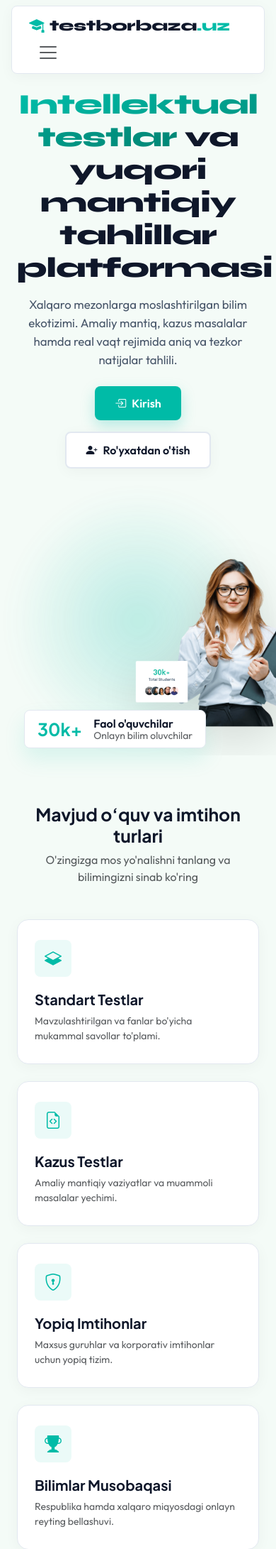
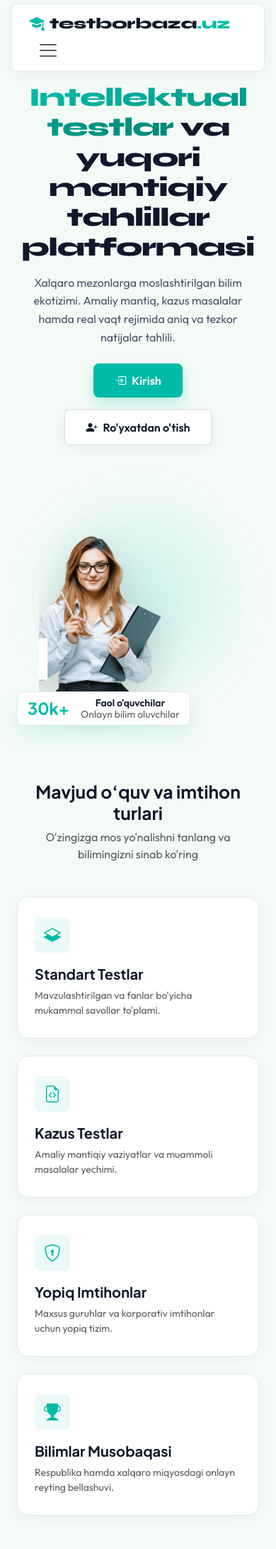
Before and after one commit to jcodetab/online_test_platform, a Django app: template templates/registration/home.html in a window 390 px wide; the page is wider, and only the part inside the window is pictured. Shown: the top 2182 px of that part at 71% size. Run offline with Django 5.2, Linux system fonts and the light colour scheme; the template is opened without the code that fills it, so the values that code supplies are empty.

Commit message:
Hero qismi, rasm maskasi, Back to Top tugmasi va mobile versiya to'liq to'g'rilandi

```diff
--- a/templates/registration/home.html
+++ b/templates/registration/home.html
@@ -69,8 +69,9 @@
         .educate-nav-container {
             max-width: 1240px;
             margin: 0 auto;
-            position: relative;
-            z-index: 100;
+            position: sticky;
+            top: 15px;
+            z-index: 1000;
         }
 
         .custom-nav {
@@ -79,6 +80,7 @@
             box-shadow: var(--shadow-sm);
             padding: 10px 24px !important;
             border: 1px solid var(--border-clean);
+            backdrop-filter: blur(10px);
         }
 
         .brand-text {
@@ -124,12 +125,19 @@
             color: #FFFFFF;
         }
 
-        /* HERO TITLE & TEXT */
+        /* HERO SECTION */
+        .hero-section {
+            min-height: 80vh;
+            display: flex;
+            align-items: center;
+            padding: 40px 0;
+        }
+
         .hero-title {
             font-family: 'Syne', sans-serif;
-            font-size: 3.1rem;
+            font-size: 3.2rem;
             font-weight: 800;
-            letter-spacing: -1px;
+            letter-spacing: -1.2px;
             line-height: 1.15;
         }
 
@@ -142,18 +150,18 @@
 
         .hero-desc {
             font-family: 'Outfit', sans-serif;
-            font-size: 1.05rem;
-            line-height: 1.55;
+            font-size: 1.1rem;
+            line-height: 1.6;
             color: var(--text-muted);
             max-width: 520px;
         }
 
-        /* KVADRAT SHAKLDAGI TUGMALAR */
+        /* KVADRAT TUGMALAR */
         .btn-sq-login {
             background-color: var(--brand-primary) !important;
             color: #FFFFFF !important;
             font-weight: 700;
-            padding: 12px 28px;
+            padding: 12px 30px;
             border-radius: var(--btn-radius);
             border: none;
             box-shadow: 0 8px 20px rgba(0, 187, 167, 0.25);
@@ -173,7 +181,7 @@
             background-color: var(--card-bg) !important;
             color: var(--text-main) !important;
             font-weight: 700;
-            padding: 12px 28px;
+            padding: 12px 30px;
             border-radius: var(--btn-radius);
             border: 2px solid var(--border-clean);
             box-shadow: var(--shadow-sm);
@@ -204,16 +212,11 @@
             text-decoration: none !important;
         }
 
-        .btn-sq-dashboard:hover {
-            background-color: var(--brand-hover) !important;
-            transform: translateY(-2px);
-        }
-
-        /* HERO GRAPHICS & AURA EFFECT */
+        /* HERO GRAPHICS - NATURAL CONTAINER */
         .hero-graphics-container {
             position: relative;
             width: 100%;
-            max-width: 520px;
+            max-width: 480px;
             margin: 0 auto;
             display: flex;
             align-items: flex-end;
@@ -222,49 +225,53 @@
 
         .hero-aura-bg {
             position: absolute;
-            width: 380px;
-            height: 380px;
-            background: radial-gradient(circle, rgba(0,187,167,0.35) 0%, rgba(0,187,167,0) 70%);
+            width: 360px;
+            height: 360px;
+            background: radial-gradient(circle, rgba(0,187,167,0.3) 0%, rgba(0,187,167,0) 70%);
             top: 50%;
             left: 50%;
             transform: translate(-50%, -50%);
             z-index: 1;
-            filter: blur(20px);
+            filter: blur(25px);
             animation: pulseAura 4s ease-in-out infinite alternate;
         }
 
         @keyframes pulseAura {
-            0% { transform: translate(-50%, -50%) scale(0.9); opacity: 0.6; }
-            100% { transform: translate(-50%, -50%) scale(1.15); opacity: 1; }
+            0% { transform: translate(-50%, -50%) scale(0.9); opacity: 0.5; }
+            100% { transform: translate(-50%, -50%) scale(1.15); opacity: 0.9; }
+        }
+
+        /* QIZ RASMI MASKING BILAN (TABIIY NIKOLASH) */
+        .student-img-wrapper {
+            position: relative;
+            z-index: 2;
+            width: 360px;
+            height: 500px;
+            overflow: hidden;
+            display: flex;
+            justify-content: flex-end;
+            align-items: flex-end;
         }
 
         .student-girl-img {
-            position: relative;
-            z-index: 2;
+            height: 100%;
             width: auto;
-            height: 480px;
-            max-height: 80vh;
             object-fit: cover;
-            /* Rasmning chap tarafidagi mini-kartochkani qirqib tashlash */
-            clip-path: inset(0 0 0 17%);
-            filter: drop-shadow(0 20px 30px rgba(0,0,0,0.12));
+            object-position: right bottom;
+            filter: drop-shadow(0 15px 25px rgba(0,0,0,0.15));
         }
 
         .floating-stat-badge {
             position: absolute;
-            bottom: 20px;
-            left: 0;
+            bottom: 25px;
+            left: -20px;
             z-index: 3;
             background: var(--card-bg);
             border-radius: var(--btn-radius);
-            padding: 10px 18px;
+            padding: 12px 20px;
             border: 1px solid var(--border-clean);
             box-shadow: var(--shadow-md);
             transition: transform 0.3s ease;
-        }
-
-        .floating-stat-badge:hover {
-            transform: translateY(-4px);
         }
 
         /* CARDS & BENTO */
@@ -281,14 +288,14 @@
         }
 
         .interactive-cat-box:hover, .bento-card:hover {
-            transform: translateY(-6px);
+            transform: translateY(-5px);
             border-color: var(--brand-primary);
             box-shadow: var(--shadow-md);
         }
 
         .cat-icon-bg, .feature-icon-wrapper {
-            width: 52px;
-            height: 52px;
+            width: 50px;
+            height: 50px;
             border-radius: var(--btn-radius);
             background: var(--brand-light);
             color: var(--brand-primary);
@@ -296,31 +303,57 @@
             align-items: center;
             justify-content: center;
             font-size: 24px;
-            margin-bottom: 20px;
-            transition: all 0.3s ease;
+            margin-bottom: 18px;
         }
 
-        .interactive-cat-box:hover .cat-icon-bg, .bento-card:hover .feature-icon-wrapper {
+        /* BACK TO TOP TUGMASI */
+        .back-to-top {
+            position: fixed;
+            bottom: 25px;
+            right: 25px;
+            width: 45px;
+            height: 45px;
+            border-radius: var(--btn-radius);
             background: var(--brand-primary);
             color: #FFFFFF;
-            transform: scale(1.05);
+            display: flex;
+            align-items: center;
+            justify-content: center;
+            font-size: 20px;
+            text-decoration: none !important;
+            box-shadow: var(--shadow-md);
+            opacity: 0;
+            visibility: hidden;
+            transition: all 0.3s ease;
+            z-index: 999;
         }
 
-        /* FOOTER STYLES */
+        .back-to-top.active {
+            opacity: 1;
+            visibility: visible;
+        }
+
+        .back-to-top:hover {
+            background: var(--brand-hover);
+            color: #FFFFFF;
+            transform: translateY(-3px);
+        }
+
+        /* FOOTER */
         .footer-clean {
             background: var(--card-bg);
             border-top: 1px solid var(--border-clean);
-            padding: 50px 0 30px;
+            padding: 45px 0 25px;
         }
 
         .social-btn {
-            width: 42px;
-            height: 42px;
+            width: 40px;
+            height: 40px;
             border-radius: var(--btn-radius);
             background-color: var(--bg-hero);
             border: 1px solid var(--border-clean);
             color: var(--brand-primary);
-            display: flex;
+            display: inline-flex;
             align-items: center;
             justify-content: center;
             text-decoration: none !important;
@@ -330,13 +363,33 @@
         .social-btn:hover {
             background-color: var(--brand-primary);
             color: #FFFFFF;
-            transform: translateY(-2px);
         }
 
+        /* RESPONSIVE DESIGN (MOBILE) */
         @media (max-width: 991px) {
-            .hero-title { font-size: 2.5rem; }
-            .student-girl-img { height: 380px; }
-            .floating-stat-badge { left: 10px; bottom: 10px; }
+            .hero-section {
+                padding: 20px 0;
+                text-align: center;
+            }
+            .hero-title {
+                font-size: 2.3rem;
+            }
+            .hero-desc {
+                margin: 0 auto 24px;
+                font-size: 1rem;
+            }
+            .student-img-wrapper {
+                width: 280px;
+                height: 380px;
+            }
+            .floating-stat-badge {
+                left: 0;
+                bottom: 10px;
+                padding: 8px 14px;
+            }
+            .educate-nav-container {
+                top: 5px;
+            }
         }
     </style>
 </head>
@@ -349,7 +402,7 @@
     {% block content %}{% endblock %}
 
     <!-- MAIN NAVBAR -->
-    <div class="educate-nav-container px-3 mt-2">
+    <div class="educate-nav-container px-3">
         <nav class="navbar navbar-expand-lg custom-nav">
             <div class="container-fluid p-0">
                 <a href="#top" class="navbar-brand d-flex align-items-center">
@@ -403,7 +456,7 @@
     </div>
 
     <!-- HERO SECTION -->
-    <div class="hero-section py-3 my-1">
+    <div class="hero-section">
         <div class="container px-4">
             <div class="row align-items-center g-4">
 
@@ -433,18 +486,19 @@
                 <div class="col-lg-6" data-aos="fade-left" data-aos-duration="1000">
                     <div class="hero-graphics-container">
 
-                        <!-- ORQA FONDAGI AURA YORUGLIK EFFEKTI -->
                         <div class="hero-aura-bg"></div>
 
-                        <!-- QIZ RASMI (CLIP-PATH BILAN KESILGAN) -->
-                        <img src="{% static 'img/student.png' %}" alt="Student Girl" class="student-girl-img">
+                        <!-- STUDENT GIRL WRAPPER -->
+                        <div class="student-img-wrapper">
+                            <img src="{% static 'img/student.png' %}" alt="Student Girl" class="student-girl-img">
+                        </div>
 
                         <!-- FLOATING BADGE -->
                         <div class="floating-stat-badge d-flex align-items-center gap-3">
-                            <h2 class="fw-bold m-0 brand-color-text">30k+</h2>
+                            <h2 class="fw-bold m-0 brand-color-text fs-3">30k+</h2>
                             <div class="lh-1">
-                                <span class="fw-bold d-block">Faol o'quvchilar</span>
-                                <small class="text-muted">Onlayn bilim oluvchilar</small>
+                                <span class="fw-bold d-block small">Faol o'quvchilar</span>
+                                <small class="text-muted style-tiny">Onlayn bilim oluvchilar</small>
                             </div>
                         </div>
 
@@ -606,11 +665,12 @@
 
     <script>
         AOS.init({
-            duration: 900,
+            duration: 800,
             once: true,
             easing: 'ease-out-cubic'
         });
 
+        // Theme Toggle
         const themeToggleBtn = document.getElementById('theme-toggle');
         const themeIcon = document.getElementById('theme-icon');
         const htmlElement = document.documentElement;
@@ -630,6 +690,16 @@
         function updateIcon(theme) {
             themeIcon.className = (theme === 'dark') ? 'bi bi-moon-stars-fill' : 'bi bi-sun-fill';
         }
+
+        // Back to top button logic
+        const backToTopBtn = document.getElementById('backToTopBtn');
+        window.addEventListener('scroll', () => {
+            if (window.scrollY > 300) {
+                backToTopBtn.classList.add('active');
+            } else {
+                backToTopBtn.classList.remove('active');
+            }
+        });
     </script>
 </body>
 </html>
```
Also changed, not shown: other parts of templates/registration/home.html (+20 -16 lines).
